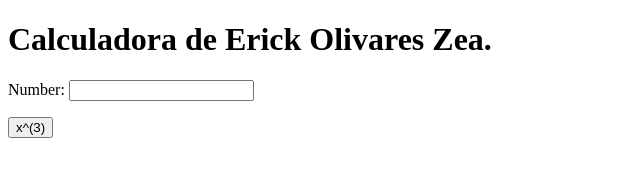
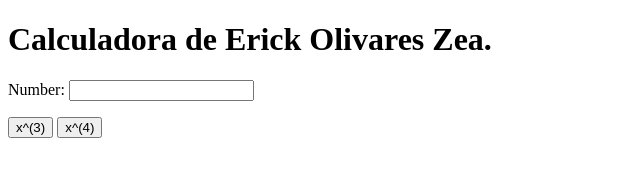
Before and after one commit to erickOz/my_calculator, a plain HTML site: page index.html in a window 1280 px wide. Shown: the whole page, without its empty margins (0-640 px from the left). Drawn offline with Linux system fonts and the light colour scheme.

Commit message:
x4 button

```diff
--- a/index.html
+++ b/index.html
@@ -10,12 +10,17 @@
 		<input type="text" name="n1">
 		<p>
 			<button onclick="cube()">x^(3)</button>
+			<button type="button" onclick="power_4()">x^(4)</button>
 		</p>
 		<script type="text/javascript">
 			function cube() {
 				var num= document.getElementById("n1");
 				num.value = Math.pow(num.value,3);
 			}
+			function power_4() {
+				var num = document.getElementById("n1");
+				num.value = Math.pow(num.value, 4);
+			}
 		</script>
 	</body>
 </html>
```
